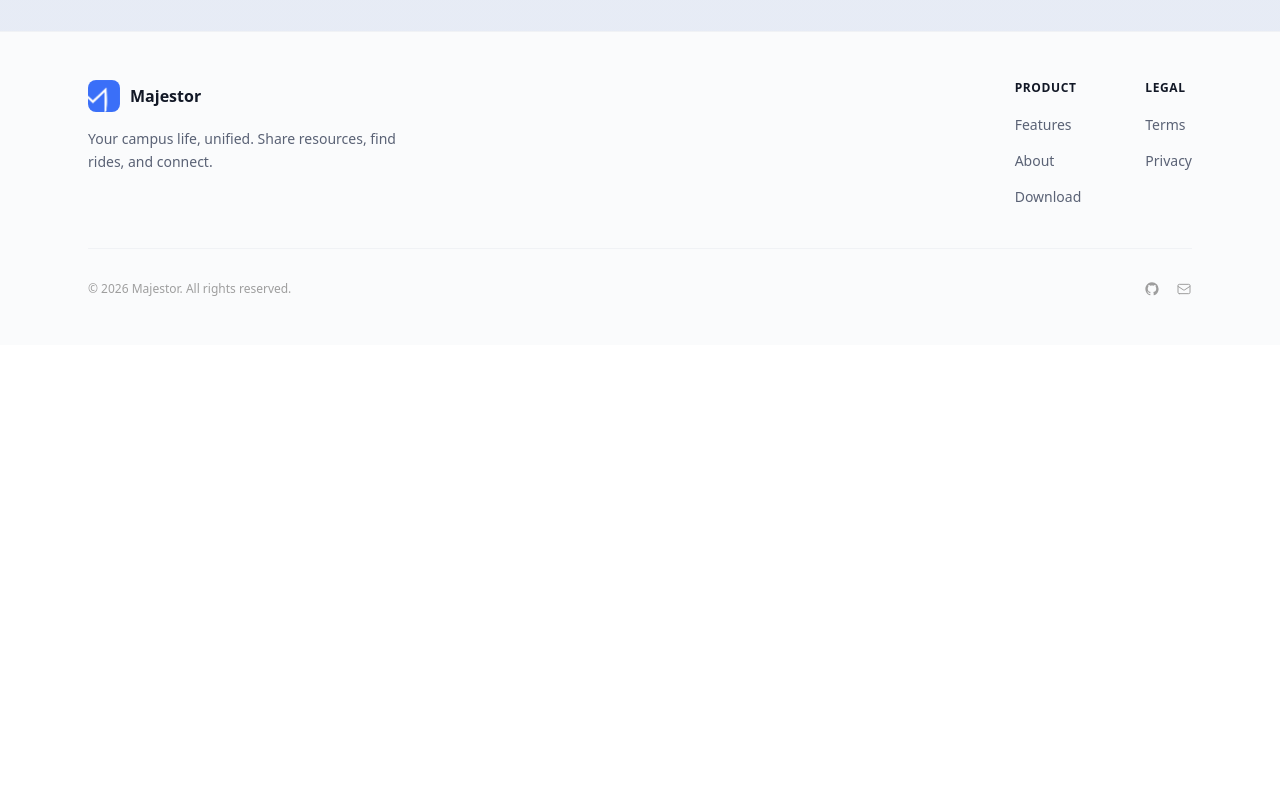
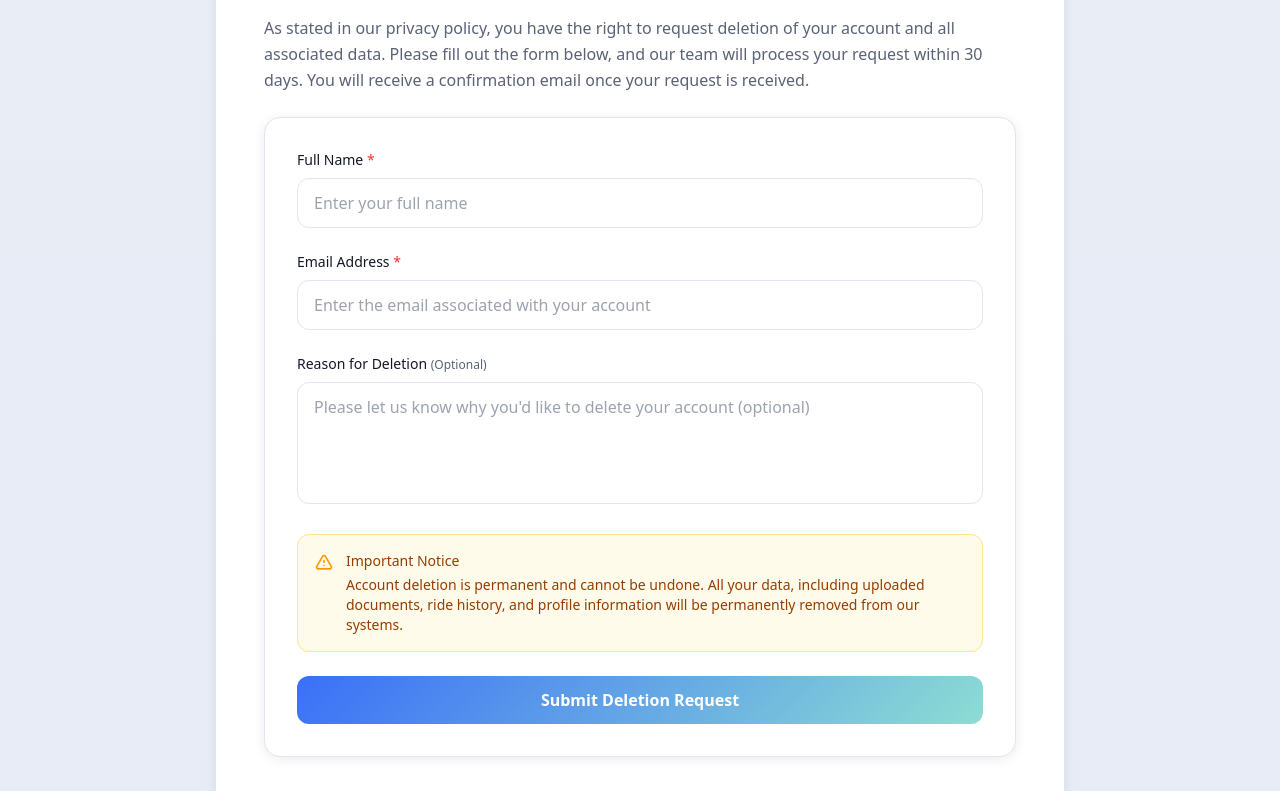
Before and after one commit to ei-abdullah/majestor, a Next.js app in the folder apps/web/: page /privacy in a window 1280 px wide. Shown: the part 4288-5079 px from the top of the page. Before the commit the page ends 4633 px from the top, so only its background shows below. Built offline with nearby package versions, Linux system fonts and the light colour scheme.

Commit message:
added account deletion form

```diff
--- a/apps/web/src/app/privacy/page.tsx
+++ b/apps/web/src/app/privacy/page.tsx
@@ -1,13 +1,30 @@
+"use client";
+
 import Header from "@/components/Header";
 import Footer from "@/components/Footer";
-import { Metadata } from "next";
-
-export const metadata: Metadata = {
-  title: "Privacy Policy - Majestor",
-  description: "Learn how Majestor collects, uses, and protects your personal information.",
-};
+import { useState } from "react";
 
 export default function PrivacyPolicy() {
+  const [formData, setFormData] = useState({
+    fullName: "",
+    email: "",
+    reason: "",
+  });
+  const [isSubmitted, setIsSubmitted] = useState(false);
+
+  const handleSubmit = (e: React.FormEvent) => {
+    e.preventDefault();
+    // Frontend only - just show success message
+    setIsSubmitted(true);
+    setFormData({ fullName: "", email: "", reason: "" });
+  };
+
+  const handleChange = (e: React.ChangeEvent<HTMLInputElement | HTMLTextAreaElement>) => {
+    setFormData((prev) => ({
+      ...prev,
+      [e.target.name]: e.target.value,
+    }));
+  };
   return (
     <div className="min-h-screen flex flex-col">
       <Header />
@@ -251,6 +268,144 @@ export default function PrivacyPolicy() {
                 <li>✓ Location access is optional and can be disabled anytime</li>
               </ul>
             </section>
+
+            {/* Account Deletion Request Form */}
+            <section id="delete-account" className="mt-12 scroll-mt-24">
+              <h2 className="text-2xl font-bold text-[#121826] mb-4">
+                Request Account Deletion
+              </h2>
+              <p className="text-[#5A6275] leading-relaxed mb-6">
+                As stated in our privacy policy, you have the right to request deletion of your account
+                and all associated data. Please fill out the form below, and our team will process your
+                request within 30 days. You will receive a confirmation email once your request is received.
+              </p>
+
+              <div className="card p-6 md:p-8 border border-[#E1E5ED]">
+                {isSubmitted ? (
+                  <div className="text-center py-8">
+                    <div className="w-16 h-16 bg-green-100 rounded-full flex items-center justify-center mx-auto mb-4">
+                      <svg
+                        className="w-8 h-8 text-green-500"
+                        fill="none"
+                        stroke="currentColor"
+                        viewBox="0 0 24 24"
+                      >
+                        <path
+                          strokeLinecap="round"
+                          strokeLinejoin="round"
+                          strokeWidth={2}
+                          d="M5 13l4 4L19 7"
+                        />
+                      </svg>
+                    </div>
+                    <h3 className="text-xl font-bold text-[#121826] mb-2">
+                      Request Submitted
+                    </h3>
+                    <p className="text-[#5A6275] mb-6">
+                      Thank you for your request. Our team will review it and contact you via email
+                      within the next 30 days. Please check your inbox (and spam folder) for updates.
+                    </p>
+                    <button
+                      onClick={() => setIsSubmitted(false)}
+                      className="text-[#3A6FF8] hover:underline font-medium"
+                    >
+                      Submit another request
+                    </button>
+                  </div>
+                ) : (
+                  <form onSubmit={handleSubmit} className="space-y-6">
+                    <div>
+                      <label
+                        htmlFor="fullName"
+                        className="block text-sm font-medium text-[#121826] mb-2"
+                      >
+                        Full Name <span className="text-red-500">*</span>
+                      </label>
+                      <input
+                        type="text"
+                        id="fullName"
+                        name="fullName"
+                        value={formData.fullName}
+                        onChange={handleChange}
+                        required
+                        placeholder="Enter your full name"
+                        className="w-full px-4 py-3 rounded-xl border border-[#E1E5ED] focus:border-[#3A6FF8] focus:ring-2 focus:ring-[#3A6FF8]/20 outline-none transition-all text-[#121826] placeholder:text-[#9CA3AF]"
+                      />
+                    </div>
+
+                    <div>
+                      <label
+                        htmlFor="email"
+                        className="block text-sm font-medium text-[#121826] mb-2"
+                      >
+                        Email Address <span className="text-red-500">*</span>
+                      </label>
+                      <input
+                        type="email"
+                        id="email"
+                        name="email"
+                        value={formData.email}
+                        onChange={handleChange}
+                        required
+                        placeholder="Enter the email associated with your account"
+                        className="w-full px-4 py-3 rounded-xl border border-[#E1E5ED] focus:border-[#3A6FF8] focus:ring-2 focus:ring-[#3A6FF8]/20 outline-none transition-all text-[#121826] placeholder:text-[#9CA3AF]"
+                      />
+                    </div>
+
+                    <div>
+                      <label
+                        htmlFor="reason"
+                        className="block text-sm font-medium text-[#121826] mb-2"
+                      >
+                        Reason for Deletion <span className="text-[#5A6275] text-xs">(Optional)</span>
+                      </label>
+                      <textarea
+                        id="reason"
+                        name="reason"
+                        value={formData.reason}
+                        onChange={handleChange}
+                        rows={4}
+                        placeholder="Please let us know why you'd like to delete your account (optional)"
+                        className="w-full px-4 py-3 rounded-xl border border-[#E1E5ED] focus:border-[#3A6FF8] focus:ring-2 focus:ring-[#3A6FF8]/20 outline-none transition-all text-[#121826] placeholder:text-[#9CA3AF] resize-none"
+                      />
+                    </div>
+
+                    <div className="bg-amber-50 border border-amber-200 rounded-xl p-4">
+                      <div className="flex items-start gap-3">
+                        <svg
+                          className="w-5 h-5 text-amber-500 mt-0.5 flex-shrink-0"
+                          fill="none"
+                          stroke="currentColor"
+                          viewBox="0 0 24 24"
+                        >
+                          <path
+                            strokeLinecap="round"
+                            strokeLinejoin="round"
+                            strokeWidth={2}
+                            d="M12 9v2m0 4h.01m-6.938 4h13.856c1.54 0 2.502-1.667 1.732-3L13.732 4c-.77-1.333-2.694-1.333-3.464 0L3.34 16c-.77 1.333.192 3 1.732 3z"
+                          />
+                        </svg>
+                        <div className="text-sm text-amber-800">
+                          <p className="font-medium mb-1">Important Notice</p>
+                          <p>
+                            Account deletion is permanent and cannot be undone. All your data,
+                            including uploaded documents, ride history, and profile information
+                            will be permanently removed from our systems.
+                          </p>
+                        </div>
+                      </div>
+                    </div>
+
+                    <button
+                      type="submit"
+                      className="w-full gradient-primary text-white font-semibold py-3 px-6 rounded-xl hover:opacity-90 transition-opacity"
+                    >
+                      Submit Deletion Request
+                    </button>
+                  </form>
+                )}
+              </div>
+            </section>
           </div>
         </div>
       </main>
```
